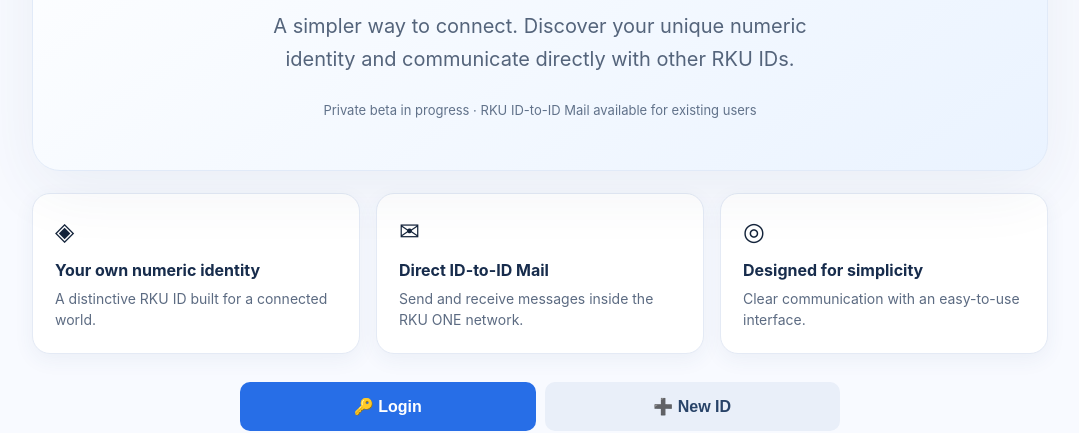
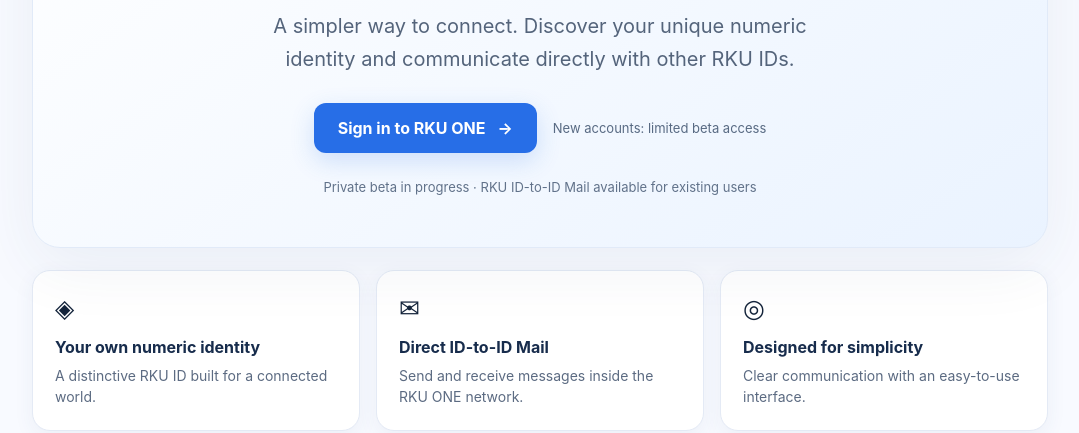
Before and after one commit to meetbrar790-png/rku-one, a plain HTML site: page index.html in a window 1280 px wide. Shown: the part 381-814 px from the top of the page, without its empty margins (100-1179 px from the left). Drawn offline with Linux system fonts and the light colour scheme.

Commit message:
Improve premium homepage sign-in CTA, accessibility, and focused mail workspace

```diff
--- a/index.html
+++ b/index.html
@@ -44,10 +44,23 @@ button{background:#276ee7;color:#fff}
 #mailPanel{max-width:860px;margin:24px auto}
 footer{margin-top:42px}
 @media(max-width:640px){main{padding:12px 14px 48px}.hero{padding:48px 21px 34px;border-radius:22px}.intro-grid{grid-template-columns:1fr;gap:10px}.intro-item{padding:18px}.site-top{padding-bottom:14px}.hero h1{font-size:clamp(38px,10vw,54px)}}
+
+/* Clear sign-in journey, keyboard accessibility, and focused logged-in workspace. */
+html{scroll-behavior:smooth}
+.hero-actions{display:flex;align-items:center;justify-content:center;gap:16px;flex-wrap:wrap;margin:27px auto 0}
+.hero-primary{display:inline-flex;align-items:center;justify-content:center;gap:12px;min-height:50px;background:#276ee7;color:#fff;text-decoration:none;font-weight:750;padding:13px 24px;border-radius:12px;box-shadow:0 8px 24px #276ee730}
+.hero-primary:hover{background:#1758c5}
+.hero-secondary{font-size:13px;color:#586a83}
+.hero-primary:focus-visible,button:focus-visible,input:focus-visible,select:focus-visible,textarea:focus-visible{outline:3px solid #6aa9ff;outline-offset:3px}
+#authTabs{scroll-margin-top:20px}
+body:has(#mailPanel:not([hidden])) .hero,body:has(#mailPanel:not([hidden])) .intro-grid{display:none}
+body:has(#mailPanel:not([hidden])) main{max-width:900px}
+@media(prefers-reduced-motion:reduce){html{scroll-behavior:auto}}
+@media(max-width:640px){.hero-actions{flex-direction:column;gap:11px}.hero-primary{width:100%}}
 </style>
 </head>
 <body><main><div class="site-top"><div class="brand" aria-label="RKU ONE">RKU <span>ONE</span></div><div style="display:flex;align-items:center;gap:8px"><label for="languageSelect">Language</label><select id="languageSelect" aria-label="Select language" style="padding:10px;border-radius:10px;font-size:14px"><option value="en">English</option><option value="pa">ਪੰਜਾਬੀ</option></select></div></div>
-<header class="hero"><span class="hero-kicker">RKU ONE · Early Access</span><h1>One World.<br><em>One Numeric ID.</em></h1><p>A simpler way to connect. Discover your unique numeric identity and communicate directly with other RKU IDs.</p><p class="hero-note">Private beta in progress · RKU ID-to-ID Mail available for existing users</p></header>
+<header class="hero"><span class="hero-kicker">RKU ONE · Early Access</span><h1>One World.<br><em>One Numeric ID.</em></h1><p>A simpler way to connect. Discover your unique numeric identity and communicate directly with other RKU IDs.</p><div class="hero-actions"><a class="hero-primary" href="#authTabs">Sign in to RKU ONE <span aria-hidden="true">→</span></a><span class="hero-secondary">New accounts: limited beta access</span></div><p class="hero-note">Private beta in progress · RKU ID-to-ID Mail available for existing users</p></header>
 <section class="intro-grid" aria-label="RKU ONE highlights"><div class="intro-item"><span class="symbol" aria-hidden="true">◈</span><strong>Your own numeric identity</strong><p>A distinctive RKU ID built for a connected world.</p></div><div class="intro-item"><span class="symbol" aria-hidden="true">✉</span><strong>Direct ID-to-ID Mail</strong><p>Send and receive messages inside the RKU ONE network.</p></div><div class="intro-item"><span class="symbol" aria-hidden="true">◎</span><strong>Designed for simplicity</strong><p>Clear communication with an easy-to-use interface.</p></div></section>
 <div class="tabs" id="authTabs"><button type="button" id="showLogin" class="active">🔑 Login / ਲਾਗਇਨ</button><button type="button" id="showRegister">➕ New ID / ਨਵੀਂ ID</button></div><section class="card auth-card" id="registerCard" hidden><h2>Create your RKU ID / ਨਵੀਂ ID ਬਣਾਓ</h2><p class="muted">Every account receives its own unique number.</p>
 <form id="register"><label for="regEmail">Email</label><input id="regEmail" type="email" autocomplete="email" required>
```
